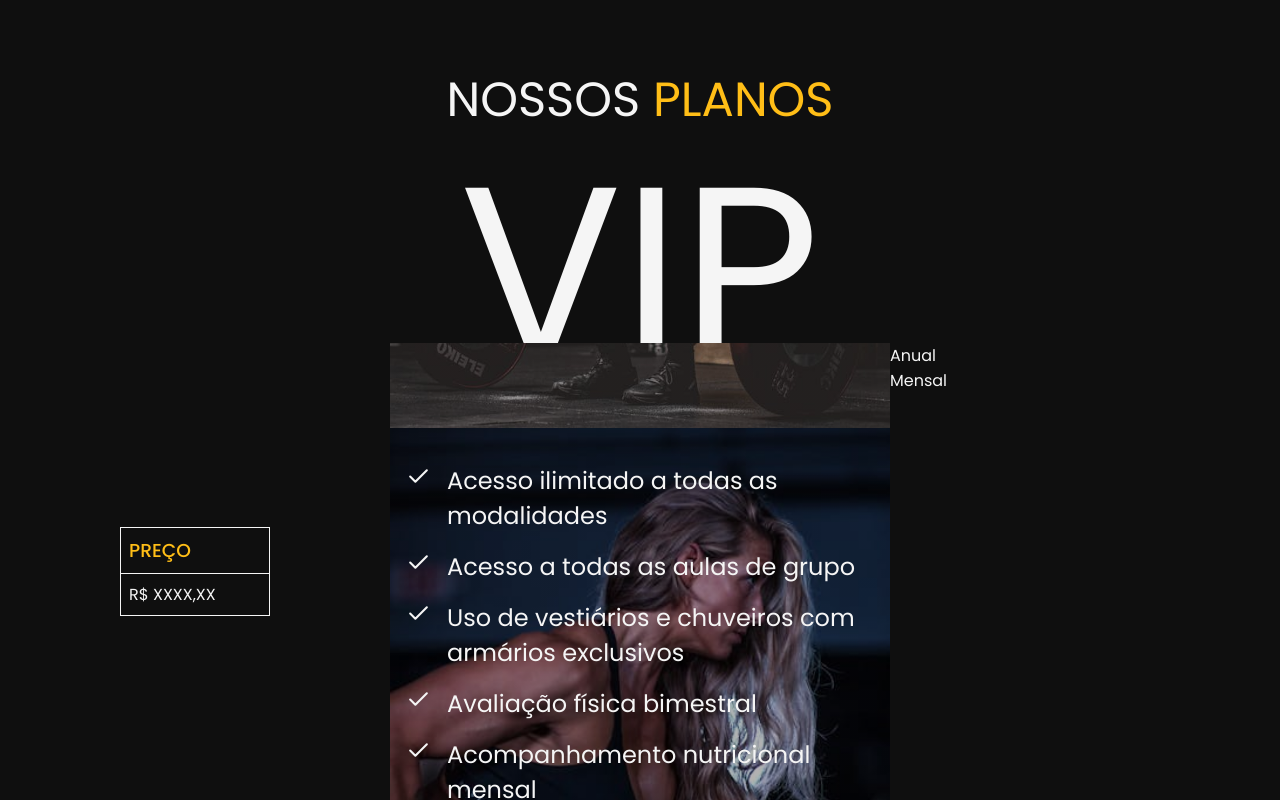
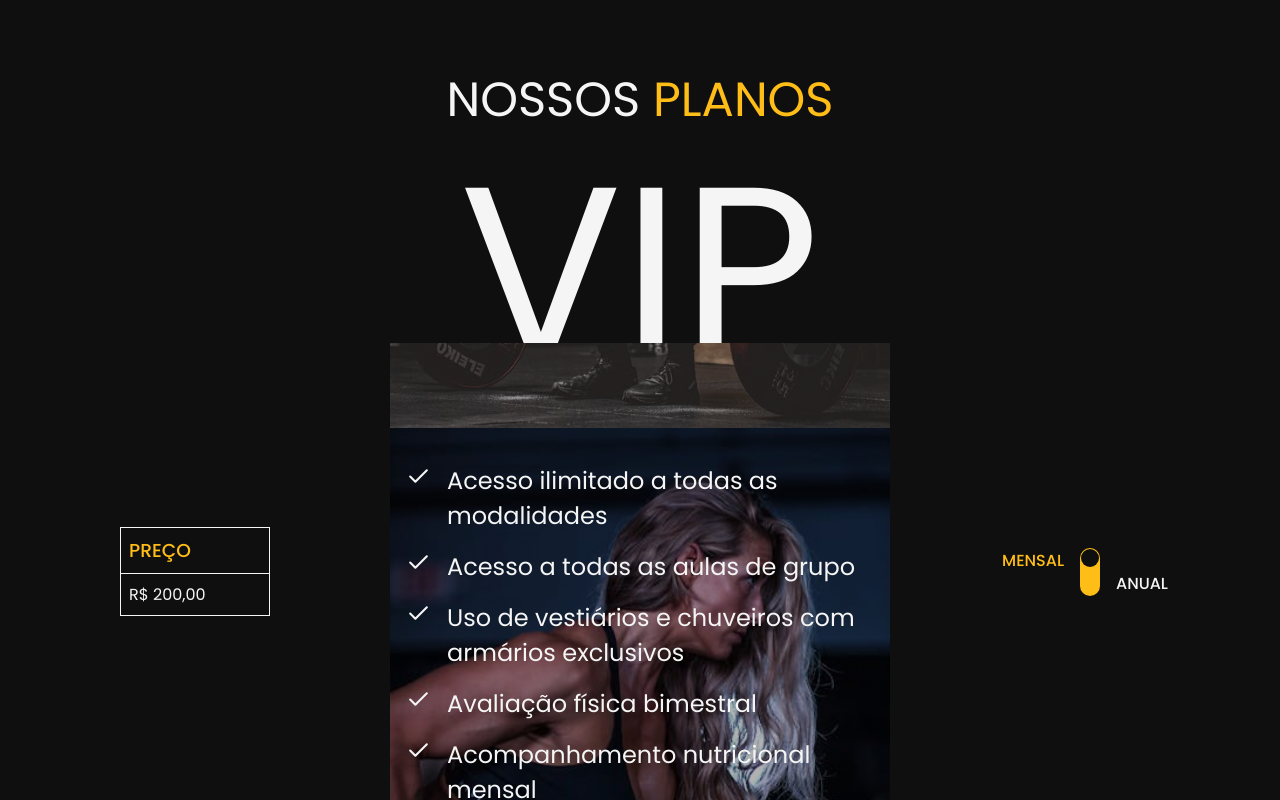
Before and after one commit to diegoCBorba/gympro, a React (Vite) app: page / in a window 1280 px wide. Shown: the part 3726-4526 px from the top of the page. Built offline with nearby package versions, Linux system fonts and the light colour scheme.

Commit message:
Planos sem responsividade
Falta organizar os componentes certinho

```diff
--- a/src/components/Price/Price.module.css
+++ b/src/components/Price/Price.module.css
@@ -75,7 +75,7 @@
   width: 150px;
 }
 
-.valuePrice h3, .valuePrice p{
+.valuePrice h3, .containerValue{
   padding: 0.5rem;
 }
 
@@ -88,6 +88,17 @@
 
 .valuePrice p{
   font-weight: 400;
+  font-size: 1rem;
+}
+
+.valueFixed{
+  height: 25px;
+  overflow-y: hidden;
+}
+
+.valueFixed > div{
+  position: relative;
+  top: 0%;
 }
 
 .containerPrices > div{
@@ -121,8 +132,61 @@
   gap: 1rem;
 }
 
+.containerToggle{
+  width: 100%;
+  display: flex;
+  align-items: center;
+  justify-content: center;
+}
+
 .toggleButton{
-  width: 100%;
+  display: flex;
+  justify-content: center;
+  gap: 1rem;
+
+  text-transform: uppercase;
+  font-weight: 500;
+}
+
+.toggleButton > div:nth-child(3){
+  display: flex;
+  align-items: end;
+}
+
+.toggleButton p{
+  transition: color 0.5s ease;
+}
+
+.toggleButton p.active{
+  color: var(--color2);
+}
+
+.toggle{
+  height: 3rem;
+  width: 20px;
+  border-radius: 2rem;
+  cursor: pointer;
+
+  background-color: var(--color2);
+}
+
+.toggle::after{
+  content: '';
+  display: block;
+  height: 18px;
+  width: 18px;
+  border-radius: 50%;
+  background-color: var(--color1);
+
+  position: relative;
+  top: 3%;
+  left: 1px;
+
+  transition: top 0.5s ease;
+}
+
+.toggle.active:after{
+  top: 58%;
 }
 
 @media (max-width: 1680px){
--- a/src/components/Price/Price.tsx
+++ b/src/components/Price/Price.tsx
@@ -51,6 +51,11 @@ export const Price = () => {
   const topOffer = useTransform(scrollYProgress, [0,1], ["0", "-200%"])
 
   const [titleVariant, setTitleVariant] = useState("first");
+  const [toggleState, setToggleState] = useState(false)
+
+  function handleToggle(){
+    setToggleState(!toggleState)
+  }
 
   useEffect(() => {
     const unsubscribe = scrollYProgress.onChange((latest) => {
@@ -90,7 +95,18 @@ export const Price = () => {
             <div className={price.valuePrice}>
               <div>
                 <h3>Preço</h3>
-                <p>R$ xxxx,xx</p>
+                <div className={price.containerValue}>
+                  <div className={price.valueFixed}>
+                    <motion.div
+                      variants={animateTitleSlider}
+                      initial="first"
+                      animate={titleVariant}>
+                      {dataPrices.map((value, index) => (
+                        <p key={index}> R$ {toggleState ? value.annual : value.monthly},00</p>
+                      ))}
+                    </motion.div>
+                  </div>
+                </div>
               </div>
             </div>
             <motion.div style={{top: topOffer}}>
@@ -113,9 +129,16 @@ export const Price = () => {
               ))}
             </motion.div>
 
-            <div className={price.toggleButton}>
-              <p>Anual</p>
-              <p>Mensal</p>
+            <div className={price.containerToggle}>
+              <div className={price.toggleButton}>
+                <div>
+                  <p className={toggleState? "" : price.active}>Mensal</p>
+                </div>
+                <div className={`${price.toggle} ${toggleState ? price.active : ""}`} onClick={handleToggle}></div>
+                <div>
+                  <p className={toggleState? price.active : ""}>Anual</p>
+                </div>
+              </div>
             </div>
           </div>
         </motion.div>
```
